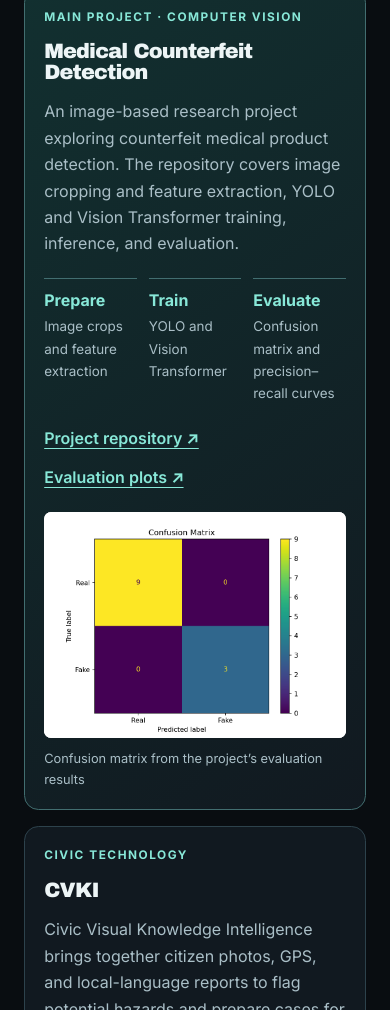
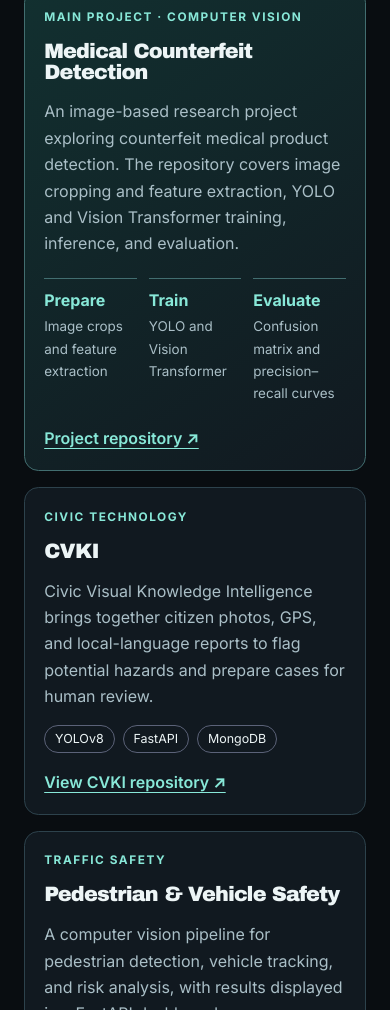
Before and after one commit to munixdelta/munixdelta.github.io, a plain HTML site: page index.html in a window 390 px wide. Shown: the part 792-1802 px from the top of the page. Drawn offline with Linux system fonts and the light colour scheme.

Commit message:
Remove evaluation graphic from portfolio

```diff
--- a/index.html
+++ b/index.html
@@ -5,7 +5,7 @@
 <meta name="viewport" content="width=device-width, initial-scale=1">
 <meta name="description" content="Suraj Kumar’s portfolio of computer vision and agentic AI projects.">
 <title>Suraj Kumar · Applied AI Portfolio</title>
-<link rel="stylesheet" href="styles.css?v=optics">
+<link rel="stylesheet" href="styles.css?v=feature-layout">
 </head>
 <body>
 <a class="skip" href="#main">Skip to content</a>
@@ -29,9 +29,8 @@
           <h3>Medical Counterfeit Detection</h3>
           <p>An image-based research project exploring counterfeit medical product detection. The repository covers image cropping and feature extraction, YOLO and Vision Transformer training, inference, and evaluation.</p>
           <dl class="pipeline"><div><dt>Prepare</dt><dd>Image crops and feature extraction</dd></div><div><dt>Train</dt><dd>YOLO and Vision Transformer</dd></div><div><dt>Evaluate</dt><dd>Confusion matrix and precision–recall curves</dd></div></dl>
-          <div class="actions"><a href="https://github.com/UtkarshSingh368/Medical_Counterfiet_Detection/tree/main/counterfeit_auth-main">Project repository ↗</a><a href="https://github.com/UtkarshSingh368/Medical_Counterfiet_Detection/tree/main/counterfeit_auth-main/results">Evaluation plots ↗</a></div>
+          <div class="actions"><a href="https://github.com/UtkarshSingh368/Medical_Counterfiet_Detection/tree/main/counterfeit_auth-main">Project repository ↗</a></div>
         </div>
-        <figure><img src="assets/confusion-matrix.png" alt="Confusion matrix from the Medical Counterfeit Detection repository" loading="lazy"><figcaption>Confusion matrix from the project’s evaluation results</figcaption></figure>
       </article>
       <article class="card">
         <p class="label">Civic technology</p>
--- a/styles.css
+++ b/styles.css
@@ -45,7 +45,7 @@ h3 { font-size: clamp(2rem, 4vw, 3.3rem); }
 .card { display: flex; flex-direction: column; background: var(--panel); border: 1px solid var(--line); border-radius: .9rem; padding: clamp(1.2rem, 3.4vw, 2.4rem); }
 .card > a:last-child { margin-top: auto; }
 .card p:not(.label), .about p { color: var(--muted); }
-.featured { grid-column: 1 / -1; display: grid; grid-template-columns: 1.2fr 1fr; align-items: center; gap: clamp(1.35rem, 4vw, 3rem); background: linear-gradient(145deg, #123030, #111920); border-color: #426e70; }
+.featured { grid-column: 1 / -1; display: block; background: linear-gradient(145deg, #123030, #111920); border-color: #426e70; }
 .pipeline { display: grid; grid-template-columns: repeat(3, minmax(0, 1fr)); gap: .75rem; margin: 1.3rem 0; }
 .pipeline div { padding-top: .5rem; border-top: 1px solid #426e70; }
 .pipeline dt { color: var(--accent); font-weight: 700; }
@@ -53,14 +53,11 @@ h3 { font-size: clamp(2rem, 4vw, 3.3rem); }
 .tags { display: flex; flex-wrap: wrap; gap: .5rem; list-style: none; padding: 0; margin: 0 0 1rem; }
 .tags li { border: 1px solid #5b6278; border-radius: 2rem; padding: .14rem .62rem; font-size: .78rem; }
 .examples { padding-left: 1.2rem; margin-top: 0; }
-figure { margin: 0; min-width: 0; }
-figure img { display: block; width: 100%; height: auto; border-radius: .45rem; background: white; }
-figcaption { padding-top: .6rem; font-size: .8rem; color: var(--muted); }
 .about { display: grid; grid-template-columns: 1fr 1.6fr; gap: 1rem; margin-block: clamp(3rem, 8vw, 6rem); padding-top: 2rem; border-top: 1px solid var(--line); }
 .about p { margin-top: 0; max-width: 36rem; }
 footer { border-top: 1px solid var(--line); font-size: .88rem; }
 @media (max-width: 740px) {
-  .grid, .featured, .about { grid-template-columns: 1fr; }
+  .grid, .about { grid-template-columns: 1fr; }
   .masthead { flex-wrap: wrap; }
 }
 @media (max-width: 380px) {
@@ -147,3 +144,5 @@ h3 { font-size: clamp(1.3rem, 3vw, 2.25rem); letter-spacing: -.04em; }
   .hero { min-height: 75svh; }
   .skill-grid { grid-template-columns: 1fr; }
 }
+
+.featured > div { max-width: 52rem; }
```
Also changed, not shown: assets/confusion-matrix.png (deleted), 1 other file.
